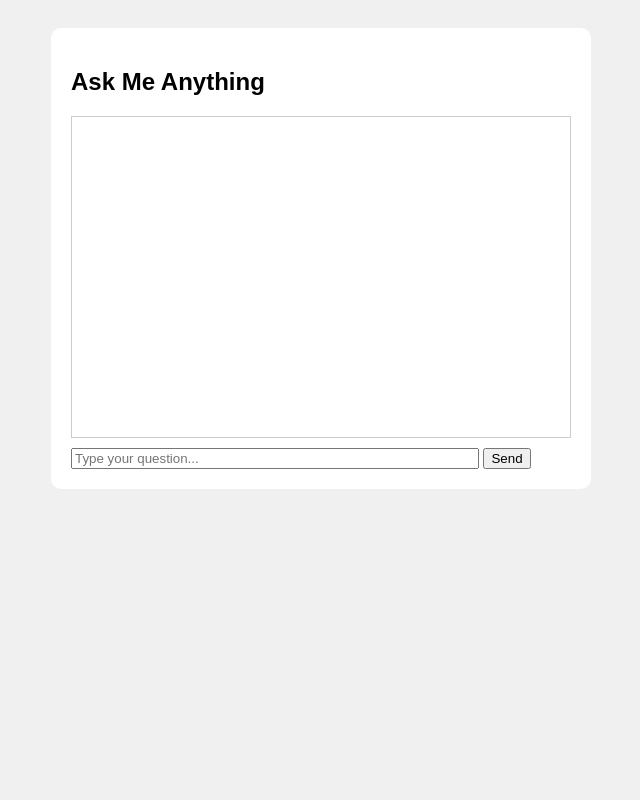
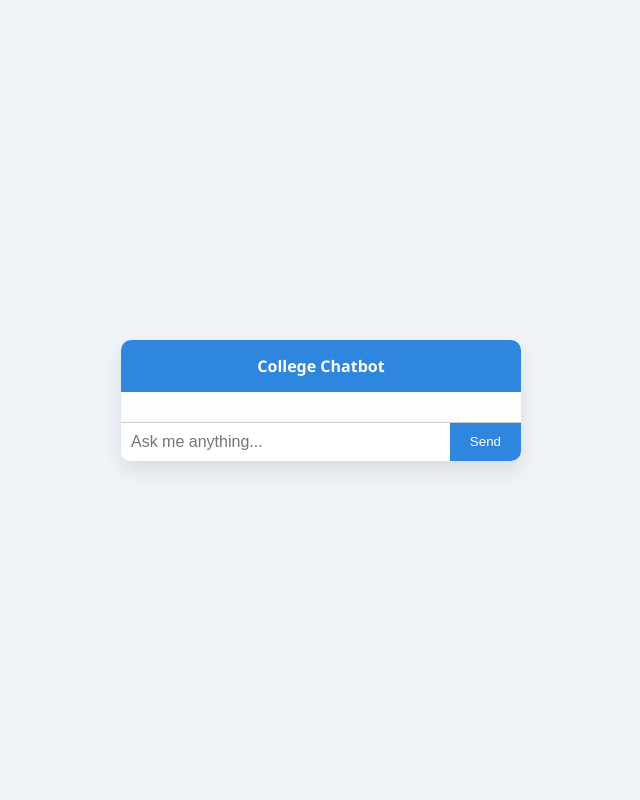
Before and after one commit to obaidnaseer786/college-chatbot, a Flask app: page / in a window 1280 px wide. Shown: the whole page, without its empty margins (319-959 px from the left). Run offline with Flask 3, Linux system fonts and the light colour scheme.

Commit message:
index.html

```diff
--- a/templates/index.html
+++ b/templates/index.html
@@ -5,62 +5,118 @@
   <meta name="viewport" content="width=device-width, initial-scale=1.0"/>
   <title>College Chatbot</title>
   <style>
-    body { font-family: Arial; background: #f0f0f0; padding: 20px; }
-    #chatbox { width: 100%; max-width: 500px; margin: auto; background: white; padding: 20px; border-radius: 10px; }
-    #messages { height: 300px; overflow-y: auto; border: 1px solid #ccc; padding: 10px; margin-bottom: 10px; }
-    .user { text-align: right; color: blue; margin: 5px 0; }
-    .bot { text-align: left; color: green; margin: 5px 0; }
+    body {
+      font-family: 'Segoe UI', sans-serif;
+      background: #f0f4f8;
+      display: flex;
+      justify-content: center;
+      align-items: center;
+      height: 100vh;
+      margin: 0;
+    }
+
+    .chat-container {
+      width: 400px;
+      max-height: 90vh;
+      background: #fff;
+      border-radius: 10px;
+      box-shadow: 0 10px 20px rgba(0,0,0,0.1);
+      overflow: hidden;
+      display: flex;
+      flex-direction: column;
+    }
+
+    .chat-header {
+      background: #2e86de;
+      color: white;
+      padding: 15px;
+      text-align: center;
+      font-weight: bold;
+    }
+
+    .chat-box {
+      flex-grow: 1;
+      padding: 15px;
+      overflow-y: auto;
+      background: #fdfdfd;
+    }
+
+    .user, .bot {
+      margin: 10px 0;
+      padding: 10px 15px;
+      border-radius: 20px;
+      max-width: 80%;
+      line-height: 1.4;
+      word-wrap: break-word;
+    }
+
+    .user {
+      background: #d1e7ff;
+      align-self: flex-end;
+    }
+
+    .bot {
+      background: #eeeeee;
+      align-self: flex-start;
+    }
+
+    .chat-input {
+      display: flex;
+      border-top: 1px solid #ccc;
+    }
+
+    .chat-input input {
+      flex-grow: 1;
+      padding: 10px;
+      border: none;
+      border-radius: 0;
+      outline: none;
+      font-size: 16px;
+    }
+
+    .chat-input button {
+      padding: 10px 20px;
+      background: #2e86de;
+      border: none;
+      color: white;
+      cursor: pointer;
+      transition: background 0.3s ease;
+    }
+
+    .chat-input button:hover {
+      background: #1c60a7;
+    }
   </style>
 </head>
 <body>
-
-  <div id="chatbox">
-    <h2>Ask Me Anything</h2>
-    <div id="messages"></div>
-    <input type="text" id="userInput" placeholder="Type your question..." style="width: 80%" />
-    <button onclick="getBotResponse()">Send</button>
+  <div class="chat-container">
+    <div class="chat-header">College Chatbot</div>
+    <div class="chat-box" id="messages"></div>
+    <div class="chat-input">
+      <input type="text" id="userInput" placeholder="Ask me anything..." />
+      <button onclick="getBotResponse()">Send</button>
+    </div>
   </div>
 
   <script>
-    const responses = {
-      "fee": "The BCA fee is ₹39,800 per semester.",
-      "admission": "Admission requires 10+2 with minimum 50%.",
-      "last date": "The last date to apply is July 30, 2025.",
-      "contact": "You can reach us at info@college.edu or call 01234-567890."
-    };
+    async function getBotResponse() {
+      const input = document.getElementById("userInput").value;
+      if (!input.trim()) return;
 
-    function getBotResponse() {
-      let input = document.getElementById("userInput").value.toLowerCase();
-      let reply = "Sorry, I didn’t understand that. Please ask about fees, admission, or contact.";
+      const messages = document.getElementById("messages");
+      messages.innerHTML += `<div class="user">${input}</div>`;
+      document.getElementById("userInput").value = "";
 
-      for (let keyword in responses) {
-        if (input.includes(keyword)) {
-          reply = responses[keyword];
-          break;
-        }
-      }
+      const response = await fetch("https://college-chatbot-1-qsgu.onrender.com/get-response", {
+        method: "POST",
+        headers: { "Content-Type": "application/json" },
+        body: JSON.stringify({ message: input }),
+      });
 
-      document.getElementById("messages").innerHTML += `<div class="user"><b>You:</b> ${input}</div>`;
-      document.getElementById("messages").innerHTML += `<div class="bot"><b>Bot:</b> ${reply}</div>`;
-      document.getElementById("userInput").value = "";
+      const data = await response.json();
+      messages.innerHTML += `<div class="bot">${data.reply}</div>`;
+      messages.scrollTop = messages.scrollHeight;
     }
   </script>
-
 </body>
 </html>
-<script>
-  async function getBotResponse() {
-    let input = document.getElementById("userInput").value;
-    document.getElementById("messages").innerHTML += `<div class="user"><b>You:</b> ${input}</div>`;
-    document.getElementById("userInput").value = "";
-
-    const response = await fetch('https://college-chatbot-1-qsgu.onrender.com/get-response', {
-      method: "POST",
-      headers: { "Content-Type": "application/json" },
-      body: JSON.stringify({ message: input })
-    });
-
-    const data = await response.json();
-    document.getElementById("messages").innerHTML += `<div class="bot"><b>Bot:</b> ${data.reply}</div>`;
-  }
-</script>
```
